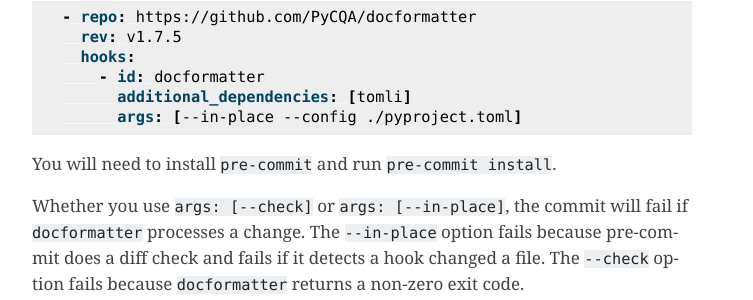
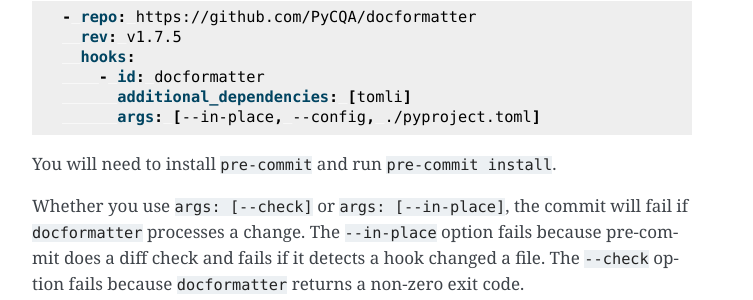
Before and after one commit to PyCQA/docformatter, a Sphinx documentation site: the page built from docs/source/usage.rst, in a window 1280 px wide and 900 px high, scrolled down 2664 px. Shown: the part 333-633 px from the top of the window, without its empty margins (388-1141 px from the left). Built offline with Sphinx 7.4.7, drawn with Linux system fonts in a browser that asks for light colours.

Commit message:
Fix pre-commit syntax (#266)

```diff
--- a/docs/source/usage.rst
+++ b/docs/source/usage.rst
@@ -131,7 +131,7 @@ with the following ``.pre-commit-config.yaml`` configuration:
     hooks:
       - id: docformatter
         additional_dependencies: [tomli]
-        args: [--in-place --config ./pyproject.toml]
+        args: [--in-place, --config, ./pyproject.toml]
 
 You will need to install ``pre-commit`` and run ``pre-commit install``.
 
```
